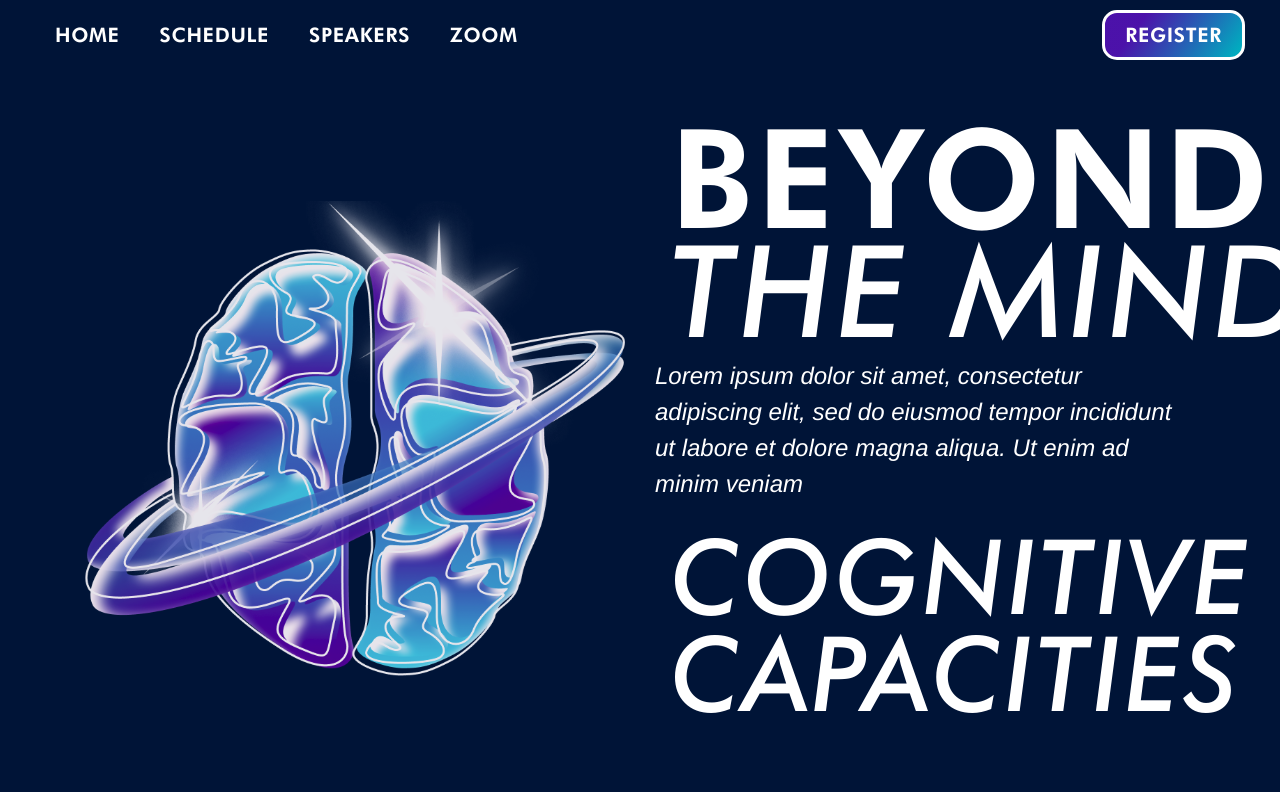
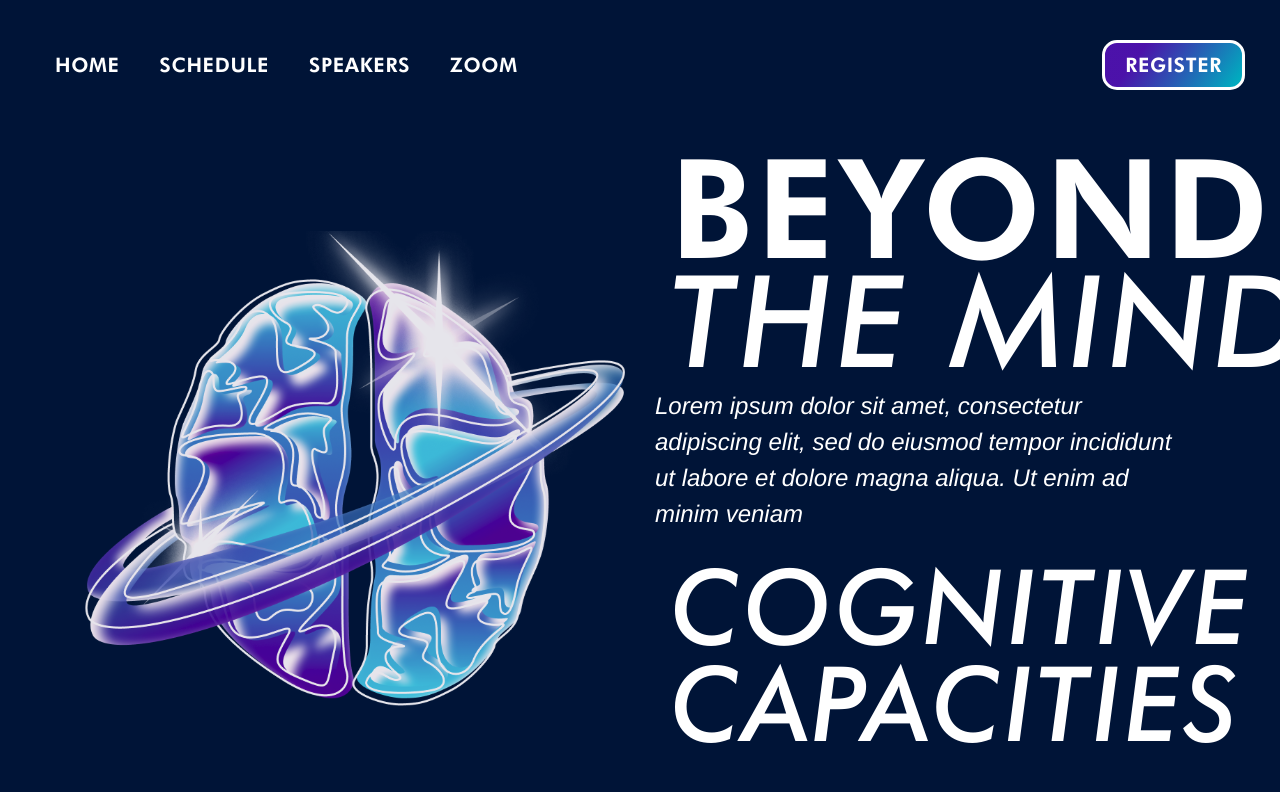
Before and after one commit to CSSA-UCSD/conference2023, a React (Create React App) app: page / in a window 1280 px wide. Shown: the top 792 px of the page. Built offline with nearby package versions, Linux system fonts and the light colour scheme.

Commit message:
adjust nav bar styling and add reg button hover

```diff
--- a/src/components/components/Navbar.js
+++ b/src/components/components/Navbar.js
@@ -7,8 +7,7 @@ import LogoSVG from "../../assets/logo2023SVG.svg";
 class Navbar extends React.Component {
     render() {
         return (
-            <div>
-                <nav className="navbar">
+            <nav className="navbar mt-4">
                 <div className="container">
                     <div className="menu">
                         <ul className="nav">
@@ -35,8 +34,8 @@ class Navbar extends React.Component {
                             </li>
                         </ul>
                     </div>
-                            <h6 id="">
-                                <Link to='/register' className='nav-link' id="register"><span>Register</span></Link>
+                    <h6 id="register">
+                        <Link to='/register' className='nav-link'><span>Register</span></Link>
                     </h6>
                     {/* <Link to="/" className="navbar-brand">
                                 <img src={LogoSVG} alt="CSSA @ UCSD Conference Logo"
@@ -46,7 +45,6 @@ class Navbar extends React.Component {
                             </Link> */}
                 </div>
             </nav>
-            </div>
         )
     }
 }
--- a/src/style/components/_navbar.scss
+++ b/src/style/components/_navbar.scss
@@ -29,6 +29,14 @@
             border-radius: 15px;
             border: 3px solid white;
             background: linear-gradient(125.99deg, rgba(101, 17, 208, 0.75) 24.81%, rgba(1, 223, 237, 0.75) 95.13%);
+
+            span {
+                color: white;
+            }
+
+            &:hover {
+                background: linear-gradient(125.99deg, rgba(215, 0, 155, 0.75) 24.81%, rgba(69, 17, 208, 0.75) 95.13%);
+            }
         }
     }
 
```
Lines whose indentation alone changed are shown as unchanged.
